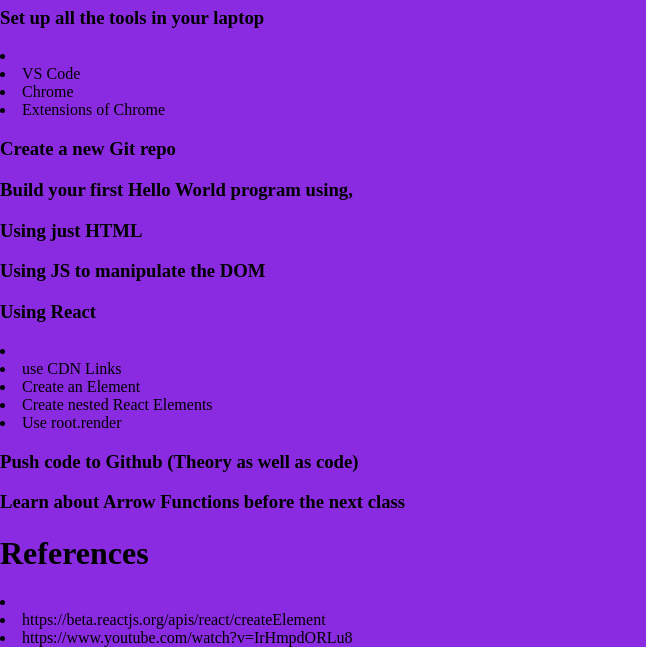
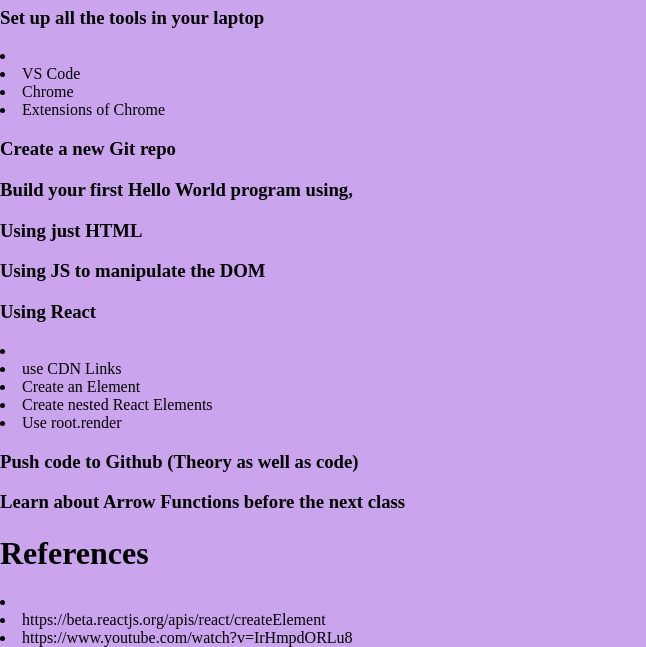
Before and after one commit to naseerhussain/namaste-react, a plain HTML site: page index.html in a window 1280 px wide. Shown: the part 315-962 px from the top of the page, without its empty margins (0-646 px from the left). Drawn offline with nearby package versions, Linux system fonts and the light colour scheme.

```diff
--- a/index.css
+++ b/index.css
@@ -1,4 +1,4 @@
 body {
     margin: auto;
-    background-color: blueviolet;
+    background-color: rgb(202, 164, 237);
 }
```
Also changed, not shown: App.js (+0 -32 lines).
